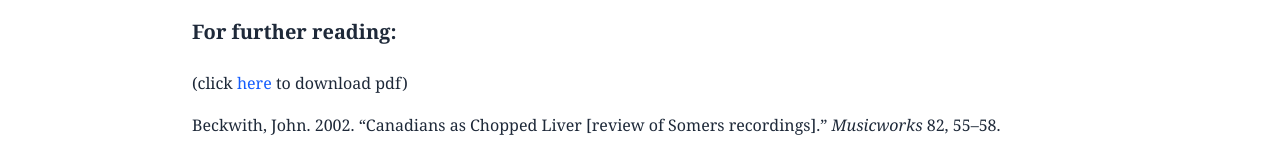
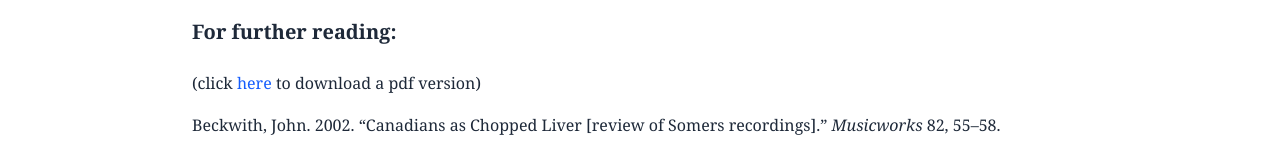
Before and after one commit to amusictheorist/harry-somers-symposium, an Eleventy site: page pages/resources.html in a window 1280 px wide. Shown: the part 199-349 px from the top of the page. Built offline with nearby package versions, Linux system fonts and the light colour scheme; Eleventy itself is replaced by a stand-in of ours; files that its build step writes are made by us from their sources.

Commit message:
small update

```diff
--- a/pages/resources.html
+++ b/pages/resources.html
@@ -16,7 +16,7 @@ permalink: /resources/
       <a href="/public/assets/forFurtherReading.pdf" download class="text-blue-600 hover:underline">
         here
       </a>
-      to download pdf)
+      to download a pdf version)
     </p>
     <ul class="list-inside space-y-2 mb-8 text-base leading-relaxed">
       <li>Beckwith, John. 2002. “Canadians as Chopped Liver [review of Somers recordings].” <em>Musicworks</em> 82, 55–58.</li>
```
Also changed, not shown: 1 other file.
